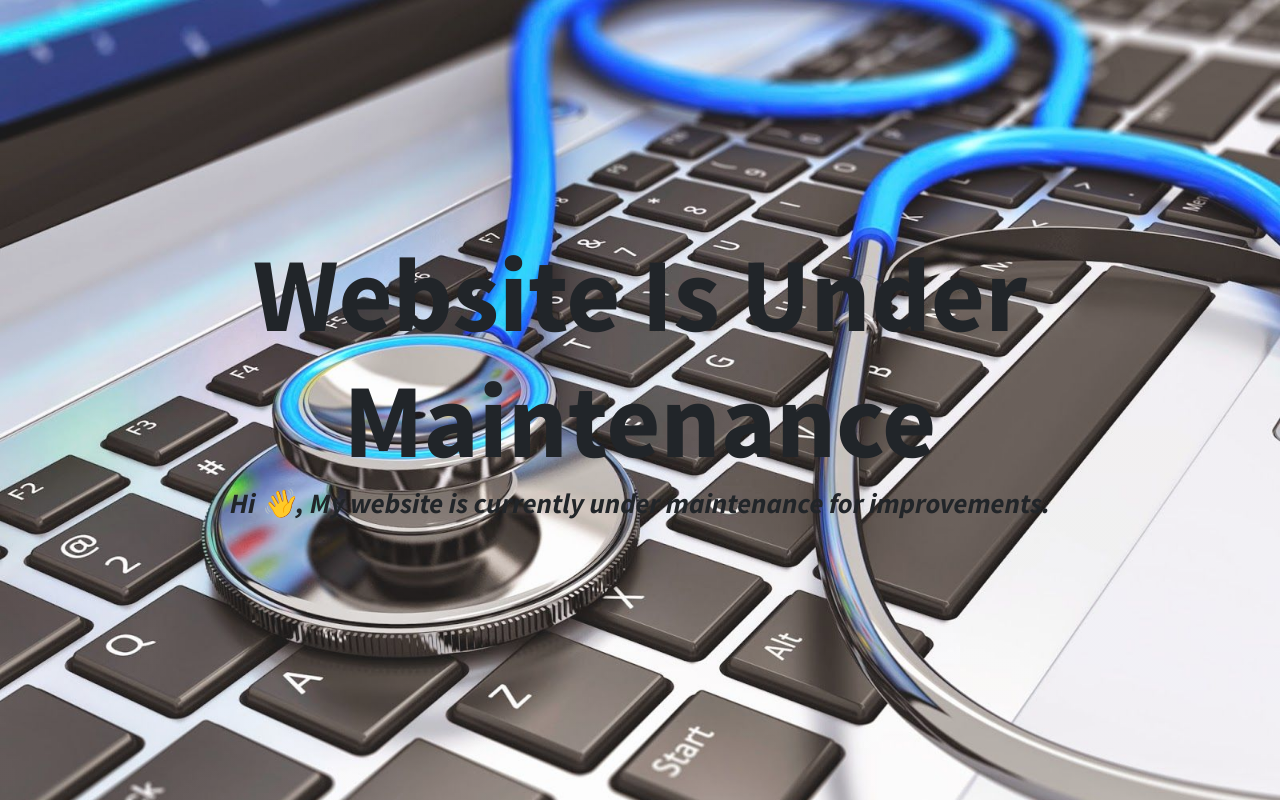
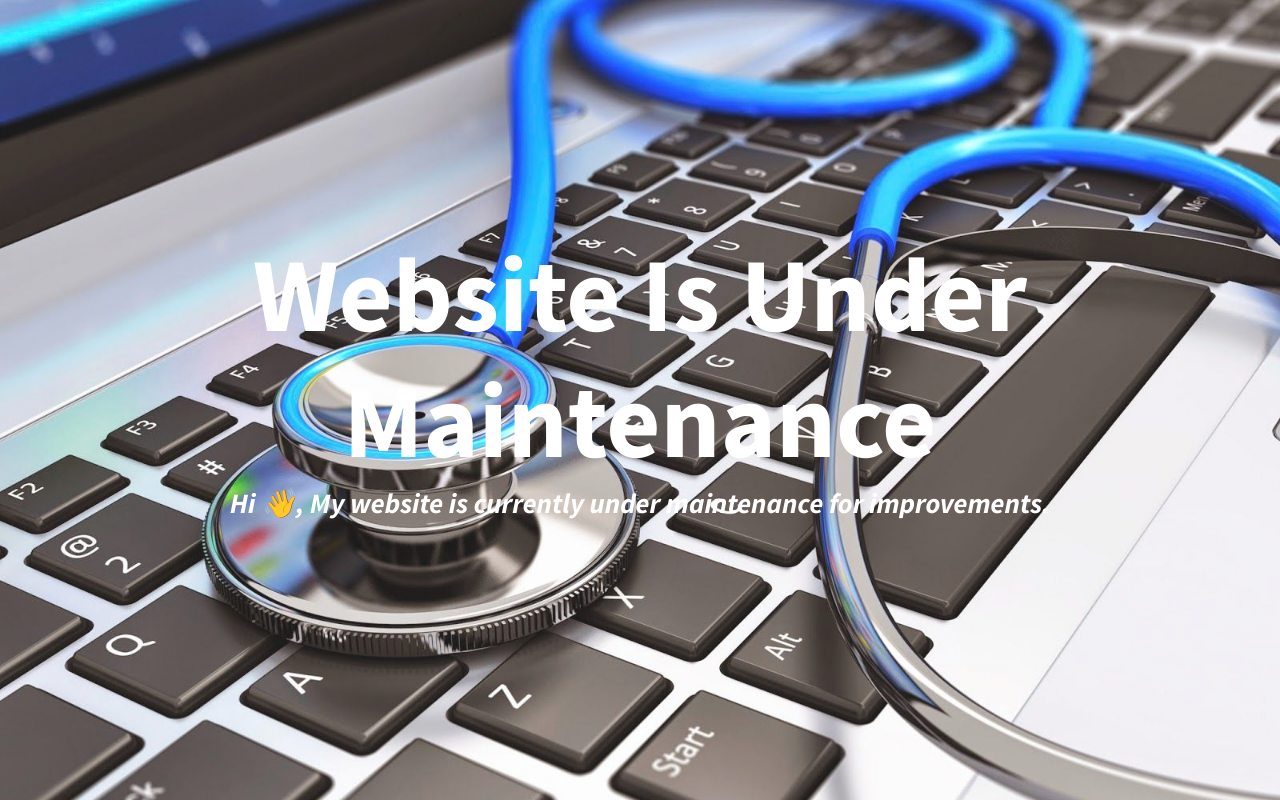
Before and after one commit to mohamedtarib/mohamedtarib.github.io, a plain HTML site: page index.html in a window 1280 px wide. Drawn offline with nearby package versions, Linux system fonts and the light colour scheme.

Commit message:
Update index.html

```diff
--- a/index.html
+++ b/index.html
@@ -22,8 +22,8 @@
         <!-- Header-->
         <header class="masthead d-flex align-items-center">
             <div class="container px-4 px-lg-5 text-center">
-                <h1 class="mb-1" style="font-size: 105px;">Website Is Under Maintenance</h1>
-                <h3 class="mb-5"><em>Hi 👋, My website is currently under maintenance for improvements.</em></h3>
+                <h1 class="mb-1" style="font-size: 105px;color: white;">Website Is Under Maintenance</h1>
+                <h3 class="mb-5" style="color: white;"><em>Hi 👋, My website is currently under maintenance for improvements.</em></h3>
 
             </div>
         </header>
```
